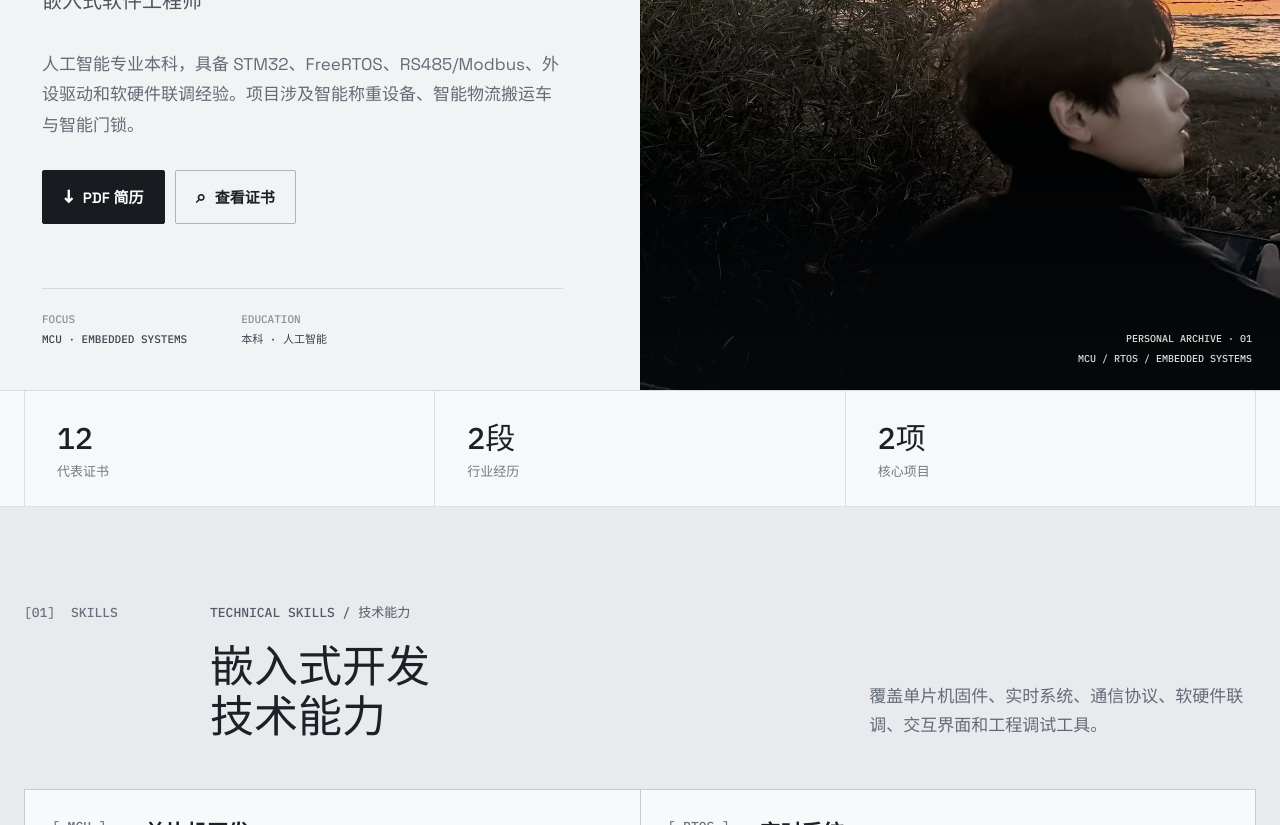
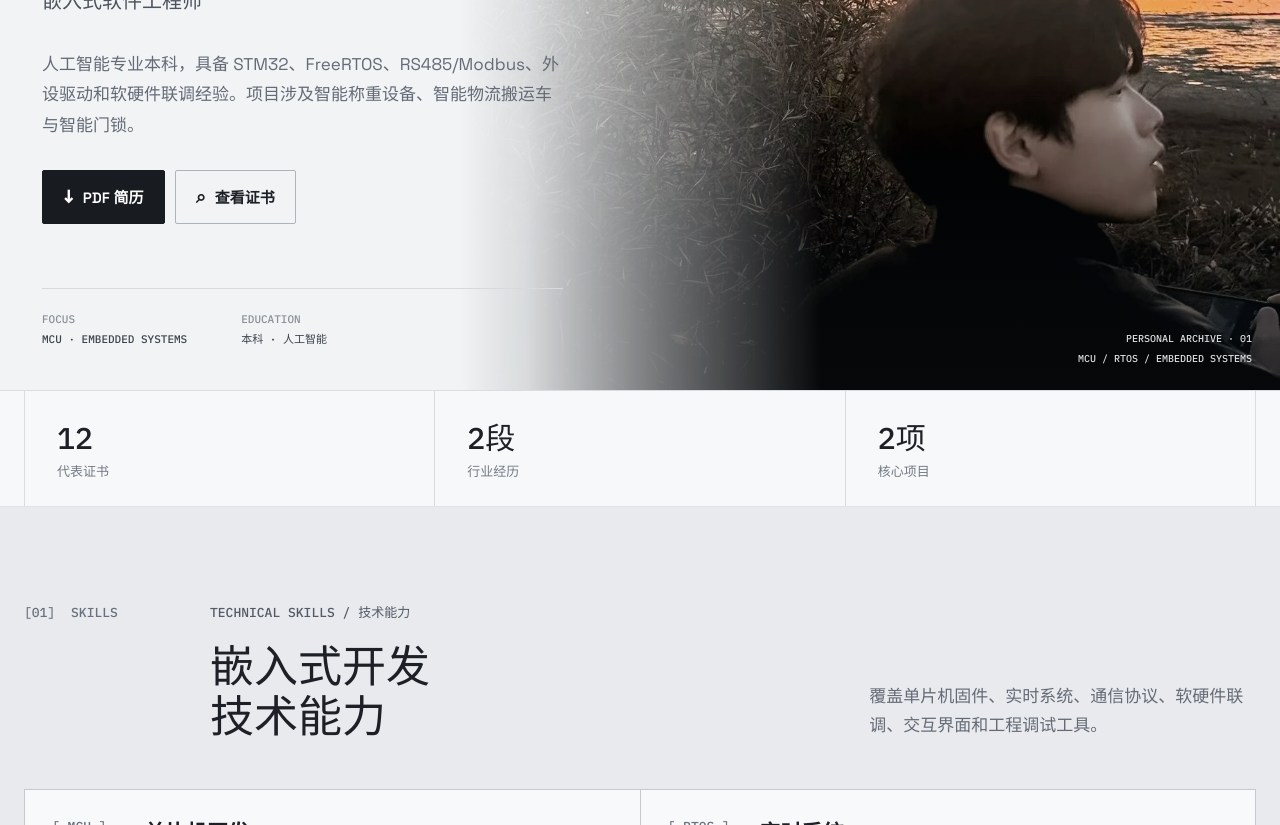
Before and after one commit to threesun-3/ljx-portfolio, a website: page index.html in a window 1280 px wide. Shown: the part 327-1152 px from the top of the page. Drawn offline with Linux system fonts and the light colour scheme.

Commit message:
Blend hero photo into editorial layout

```diff
--- a/index.html
+++ b/index.html
@@ -10,9 +10,9 @@
     <meta property="og:description" content="嵌入式软件工程师卢嘉贤的技术能力、项目经历、工作经历与证书档案。" />
     <title>卢嘉贤｜个人经历与证书档案</title>
     <link rel="icon" href="assets/favicon.svg" type="image/svg+xml" />
-    <link rel="stylesheet" href="styles.css?v=20260716-1" />
-    <script src="data.js?v=20260716-1" defer></script>
-    <script src="app.js?v=20260716-1" defer></script>
+    <link rel="stylesheet" href="styles.css?v=20260716-2" />
+    <script src="data.js?v=20260716-2" defer></script>
+    <script src="app.js?v=20260716-2" defer></script>
   </head>
   <body>
     <a class="skip-link" href="#main">跳到主要内容</a>
--- a/styles.css
+++ b/styles.css
@@ -128,14 +128,18 @@ img { display: block; max-width: 100%; }
 .nav-toggle span:not(.sr-only) { display: block; width: 20px; height: 2px; margin: 5px 0; background: var(--ink); }
 
 .hero {
+  position: relative;
   display: grid;
   grid-template-columns: minmax(0, 1fr) minmax(460px, 1fr);
   grid-template-rows: minmax(650px, calc(100svh - 176px)) auto;
   min-height: calc(100svh - 66px);
   background: #f1f3f5;
   border-bottom: 1px solid var(--line-light);
+  overflow: hidden;
 }
 .hero-copy {
+  position: relative;
+  z-index: 2;
   min-width: 0;
   padding: 30px clamp(42px, 6vw, 104px) 42px max(42px, calc((100vw - var(--shell)) / 2));
   display: grid;
@@ -202,7 +206,22 @@ img { display: block; max-width: 100%; }
 .hero-meta span, .hero-meta strong { font-family: "IBM Plex Mono", monospace; font-size: 11px; }
 .hero-meta span { color: #8a9098; }
 .hero-meta strong { color: #3d434c; font-weight: 500; }
-.hero-media { position: relative; min-width: 0; min-height: 650px; margin: 0; overflow: hidden; background: #c9ced3; }
+.hero-media {
+  position: relative;
+  z-index: 1;
+  width: calc(100% + 180px);
+  min-width: 0;
+  min-height: 650px;
+  margin: 0 0 0 -180px;
+  overflow: hidden;
+  background: #c9ced3;
+  -webkit-mask-image: linear-gradient(90deg, transparent 0%, rgba(0,0,0,.1) 8%, rgba(0,0,0,.55) 25%, #000 44%);
+  mask-image: linear-gradient(90deg, transparent 0%, rgba(0,0,0,.1) 8%, rgba(0,0,0,.55) 25%, #000 44%);
+  -webkit-mask-repeat: no-repeat;
+  mask-repeat: no-repeat;
+  -webkit-mask-size: 100% 100%;
+  mask-size: 100% 100%;
+}
 .hero-media::after {
   content: "";
   position: absolute;
@@ -474,7 +493,10 @@ img { display: block; max-width: 100%; }
   .text-link { min-height: 46px; padding: 10px 15px; font-size: 14px; }
   .hero-meta { gap: 32px; padding-top: 14px; }
   .hero-meta span, .hero-meta strong { font-size: 12px; }
-  .hero-media { min-height: 250px; }
+  .hero-media {
+    width: 100%; min-height: 250px; margin: 0;
+    -webkit-mask-image: none; mask-image: none;
+  }
   .hero-photo { object-position: center 47%; }
   .hero-media figcaption { right: 14px; bottom: 12px; font-size: 9px; }
   .hero-stats { min-height: 105px; grid-template-columns: repeat(3, 1fr); }
```
Also changed, not shown: tests/qa.mjs (+5 -0 lines).
